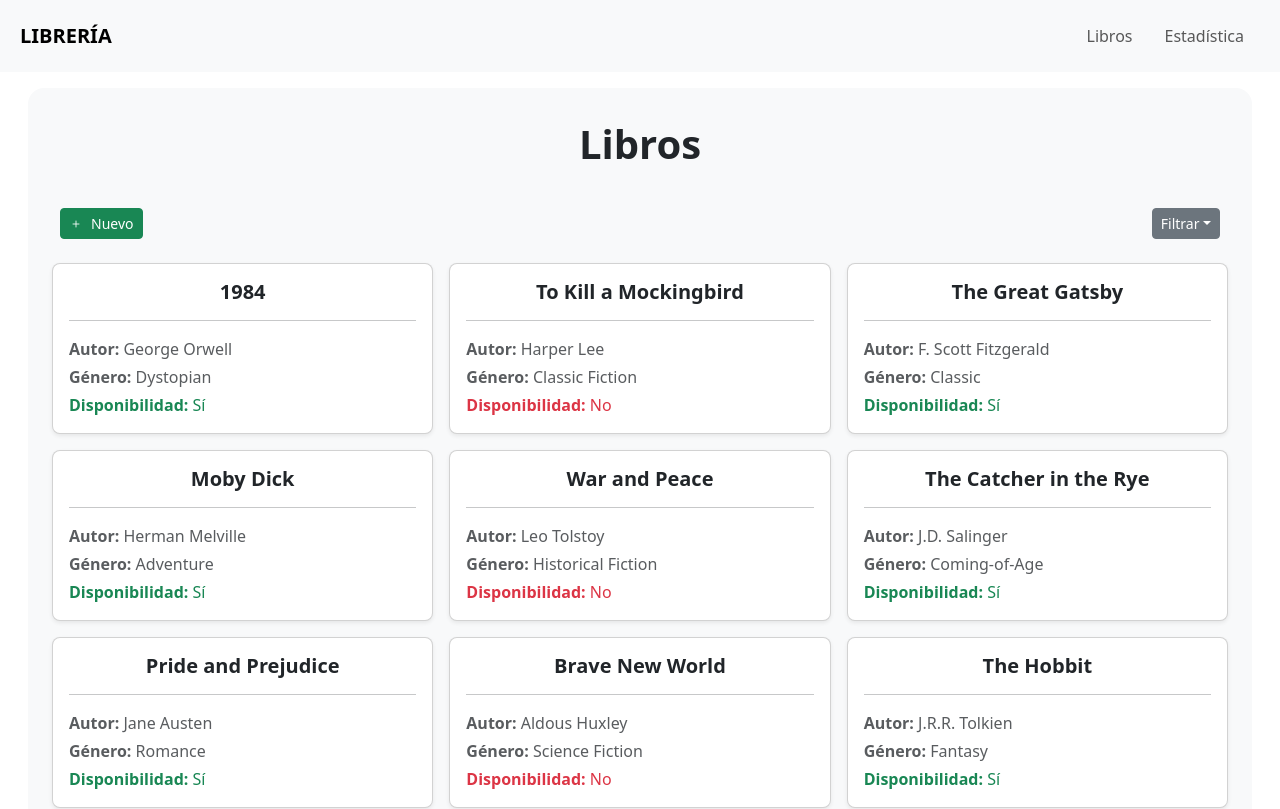
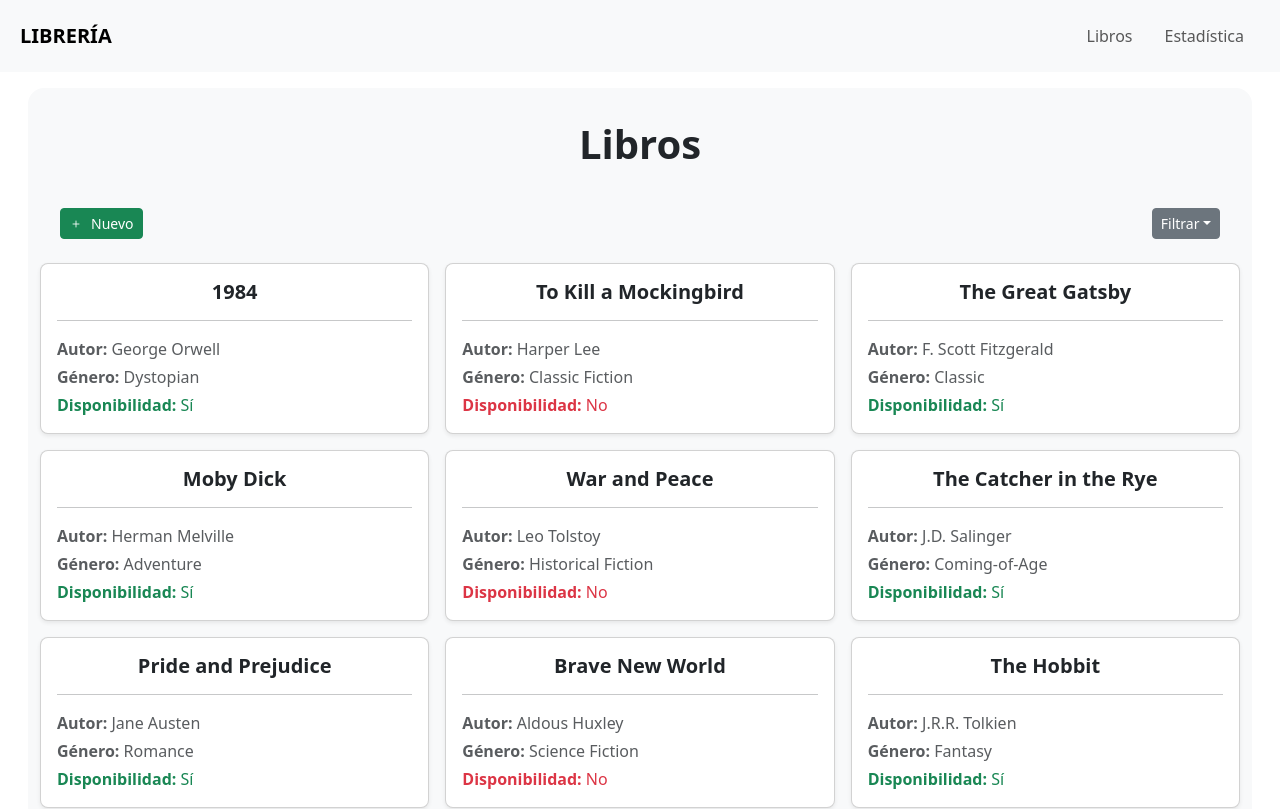
Before and after one commit to MONTESDANIEL/LibraryProject, a React (Vite) app: page /books in a window 1280 px wide. Shown: the top 809 px of the page. Built offline with nearby package versions, Linux system fonts and the light colour scheme.

Commit message:
refactor: Disabled dinamico para el boton rentar y arreglo bug visual.

```diff
--- a/src/pages/Books/Books.tsx
+++ b/src/pages/Books/Books.tsx
@@ -59,6 +59,7 @@ interface Book {
 }
 
 const Books = () => {
+
     const [selectedFilter, setSelectedFilter] = useState("all");
 
     const filters = [
@@ -84,9 +85,11 @@ const Books = () => {
 
     return (
         <section className="container-fluid">
-            <div className="row bg-body-tertiary m-3 p-3 rounded-4 min-vh-100">
+
+            {/* Botones de acción */}
+            <div className="d-flex flex-column bg-body-tertiary m-3 p-3 rounded-4 min-vh-100">
                 <h1 className="text-center fw-bold p-3"> Libros</h1>
-                <div className="d-flex justify-content-between p-3">
+                <div className="d-flex justify-content-between p-3 align-items-center">
                     <button type="button" className="btn btn-success btn-sm" onClick={() => handleCreate()}>
                         <i className="bi bi-plus me-2"></i>
                         <span>Nuevo</span>
@@ -115,15 +118,19 @@ const Books = () => {
                         </ul>
                     </div>
                 </div>
+
+                {/* Lista de libros */}
+                <div className="row flex-grow-1">
                     {filteredBooks.length > 0 ? (
                         filteredBooks.map((row: Book) => (
                             <ListBook key={row.id} {...row} />
                         ))
                     ) : (
-                    <div className="text-center">
+                        <div className="d-flex justify-content-center align-items-center">
                             <h5 className="mb-0">No se encontró ningún libro para mostrar</h5>
                         </div>
                     )}
+                </div>
             </div>
         </section>
     );
--- a/src/pages/Books/BooksDetails.tsx
+++ b/src/pages/Books/BooksDetails.tsx
@@ -44,7 +44,7 @@ const BookDetails: React.FC<BookDetailsProps> = ({ title, author, genre, availab
                     <i className="bi bi-pen-fill me-2"></i>
                     <span>Editar</span>
                 </button>
-                <button type="button" className="btn btn-primary btn-sm col-3" onClick={() => handleLoan()}>
+                <button type="button" className={`btn btn-primary btn-sm col-3 ${availability ? "" : "disabled"}`} onClick={() => handleLoan()}>
                     <i className="bi bi-book me-2"></i>
                     <span>Rentar</span>
                 </button>
```
Lines whose indentation alone changed are shown as unchanged.
